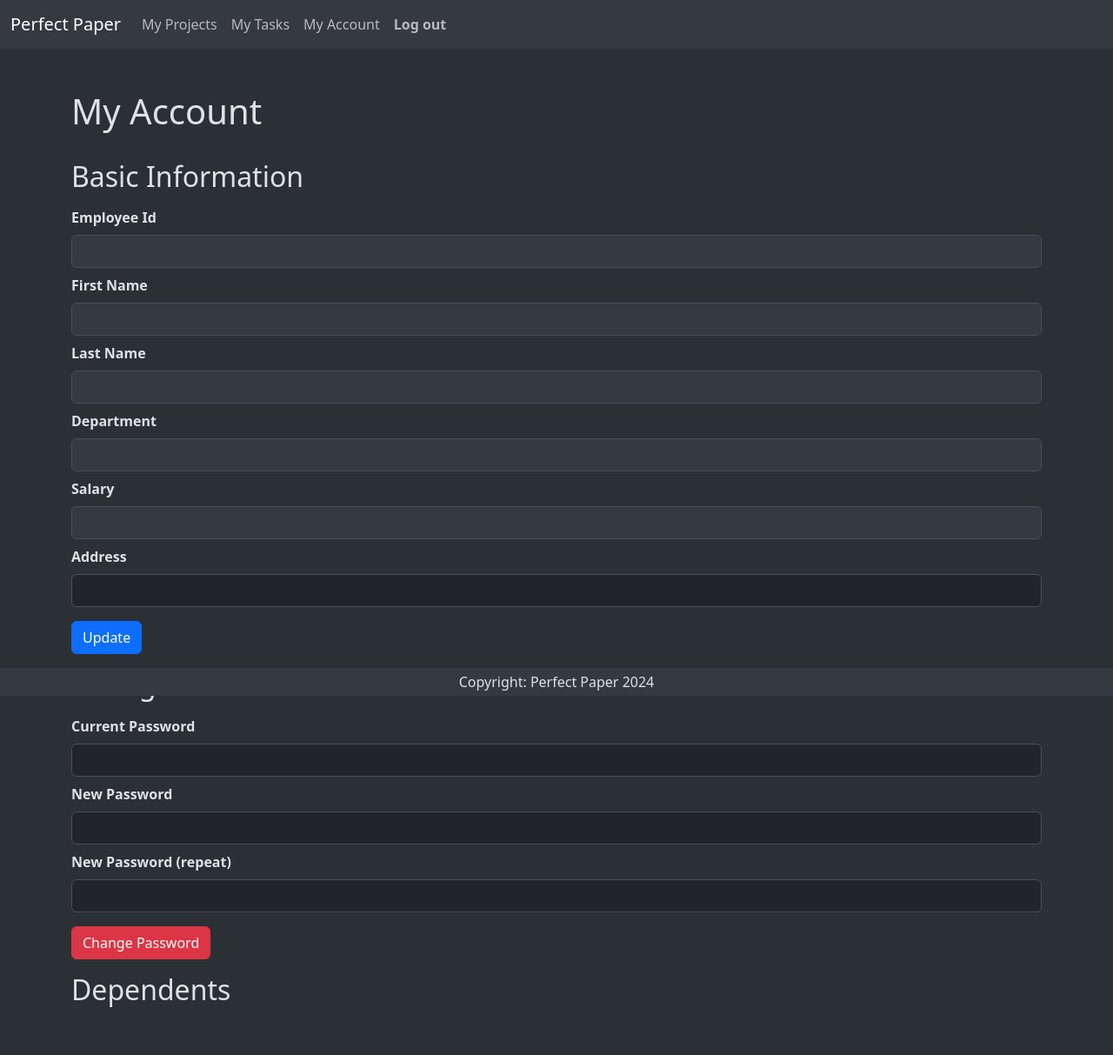
After one commit to DoanhTran03/PerfectPaperEMS, a PHP site: the page made by app/views/Myaccount.view.php in a window 1280 px wide. The commit adds this page. Shown: the whole page at 87% size. Run offline with PHP 8.4, Linux system fonts and the light colour scheme; the template is opened without the code that fills it, so the values that code supplies are empty.

Commit message:
Skeleton for account page
Still needs updating functionality, changing password functionality, as well as the table for dependents.

```diff
--- a/app/controllers/Login.php
+++ b/app/controllers/Login.php
@@ -23,7 +23,7 @@ class Login
 			if ($usr->log_in($usr_id, $usr_pass)) {
 				header("Location: ../public");
 			} else {
-				echo "Failed to log in.";
+				$_GET["error"] = 1;
 			}
 		}
 
--- a/app/views/Login.view.php
+++ b/app/views/Login.view.php
@@ -20,8 +20,9 @@
     </div>
 
     <?php
+        $err_no = $_GET["error"];
         if (isset($err_no) && is_numeric($err_no) && $err_no > 0) {
-            echo "<div class='mt-2 alert alert-danger p-2'>" . "Error: " . $err_msgs[$err_no - 1] . "</div>";
+            echo "<div class='mt-2 alert alert-danger p-2'>" . "Failed to log in. Error code: " . $err_no . "</div>";
         }
     ?>
 
--- /dev/null
+++ b/app/views/Myaccount.view.php
@@ -0,0 +1,93 @@
+<!DOCTYPE html>
+<html lang="en">
+<head>
+    <meta charset="utf-8">
+    <meta name="viewport" content="width=device-width, initial-scale=1">
+    <title>Perfect Paper - My Account</title>
+    <link href="https://cdn.jsdelivr.net/npm/bootstrap@5.3.3/dist/css/bootstrap.min.css" rel="stylesheet" integrity="sha384-QWTKZyjpPEjISv5WaRU9OFeRpok6YctnYmDr5pNlyT2bRjXh0JMhjY6hW+ALEwIH" crossorigin="anonymous">
+    <script src="https://code.jquery.com/jquery-3.7.1.js" integrity="sha256-eKhayi8LEQwp4NKxN+CfCh+3qOVUtJn3QNZ0TciWLP4=" crossorigin="anonymous"></script>
+</head>
+<body data-bs-theme="dark">
+<nav class="navbar navbar-expand-lg bg-body-secondary sticky-top">
+<div class="container-fluid">
+    <a class="navbar-brand" href="./">Perfect Paper</a>
+    <div class="collapse navbar-collapse" id="navbarNav">
+        <ul class="navbar-nav">
+            <li class="nav-item">
+                <a class="nav-link" href="../projects">My Projects</a>
+            </li>
+            <li class="nav-item">
+                <a class="nav-link" href="../tasks">My Tasks</a>
+            </li>
+            <li class="nav-item">
+                <a class="nav-link" href="">My Account</a>
+            </li>
+            <li class="nav-item" hidden>
+                <a class="nav-link" href="../admin">Admin</a>
+            </li>
+            <li class="nav-item">
+                <a class="nav-link" href="../logout"><b>Log out</b></a>
+            </li>
+        </ul>
+    </div>
+</div>
+</nav>
+
+<div class="m-10 p-5 jumbotron d-flex flex-column justify-content-center bg-body-tertiary">
+<div class="w-70 h-100 container d-flex flex-column">
+    <h1 class='mb-4'>My Account</h1>
+    <h2 class="my-2">Basic Information</h2>
+    <form class = "mt-2" method="POST">
+        <div class="form-group">
+            <label for="usr_id"><b>Employee Id</b></label>
+            <input type="text" class="form-control my-2" id="usr_id" name="usr_id" placeholder="" disabled>
+            <label for="usr_fname"><b>First Name</b></label>
+            <input type="text" class="form-control my-2" id="usr_fname" name="usr_fname" placeholder="" disabled>
+            <label for="usr_lname"><b>Last Name</b></label>
+            <input type="text" class="form-control my-2" id="usr_lname" name="usr_lname" placeholder="" disabled>
+            <label for="usr_dept"><b>Department</b></label>
+            <input type="text" class="form-control my-2" id="usr_dept" name="usr_dept" placeholder="" disabled>
+            <label for="usr_salary"><b>Salary</b></label>
+            <input type="text" class="form-control my-2" id="usr_salary" name="usr_salary" placeholder="" disabled>
+            <label for="usr_addr"><b>Address</b></label>
+            <input type="text" class="form-control my-2" id="usr_addr" name="usr_addr">
+        </div>
+
+        <button type="submit" class="my-2 btn btn-primary">Update</button>
+    </form>
+    <script type = "text/javascript">
+        $.get("./myaccount/get_info", function (data) {
+            var usr_data = JSON.parse(data);
+
+            $("#usr_id").val(usr_data.Id);
+            $("#usr_fname").val(usr_data.Fname);
+            $("#usr_lname").val(usr_data.Lname);
+            $("#usr_dept").val(usr_data.Dept_id);
+            $("#usr_salary").val(usr_data.Salary);
+            $("#usr_addr").val(usr_data.Address);
+        });
+    </script>
+    <h2 class="my-2">Change Password</h2>
+    <form class = "mt-2" method="POST">
+        <div class = "form-group">
+            <label for="usr_old_pwd"><b>Current Password</b></label>
+            <input type="text" class="form-control my-2" id="usr_old_pwd" name="usr_old_pwd">
+            <label for="usr_new_pwd1"><b>New Password</b></label>
+            <input type="text" class="form-control my-2" id="usr_new_pwd1" name="usr_new_pwd1">
+            <label for="usr_new_pwd2"><b>New Password (repeat)</b></label>
+            <input type="text" class="form-control my-2" id="usr_new_pwd2" name="usr_new_pwd2">
+        </div>
+
+        <button type="submit" class="my-2 btn btn-danger">Change Password</button>
+    </form>
+    <h2 class="my-2">Dependents</h2>
+</div>
+</div>
+
+<div class="p-1 container-fluid bg-body-secondary text-center fixed-bottom">
+<footer>
+    Copyright: Perfect Paper 2024
+</footer>
+</div>
+</body>
+</html>
```
Also changed, not shown: app/controllers/Logout.php (+4 -4 lines), app/controllers/Myaccount.php (added, +39 -0 lines), app/models/Account.php (+1 -6 lines), app/models/Employee.php (+28 -2 lines), app/views/Home.view.php (+75 -3 lines).
